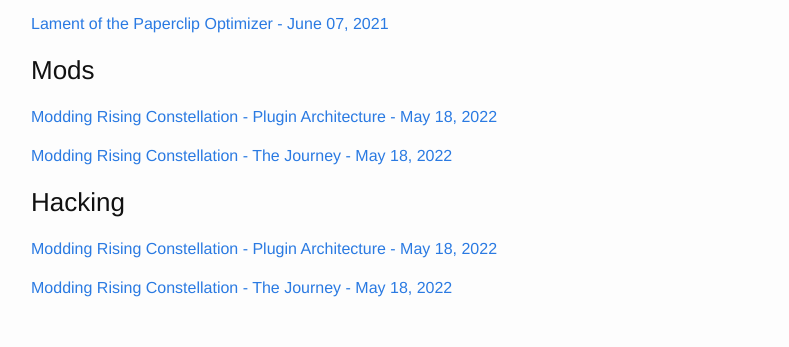
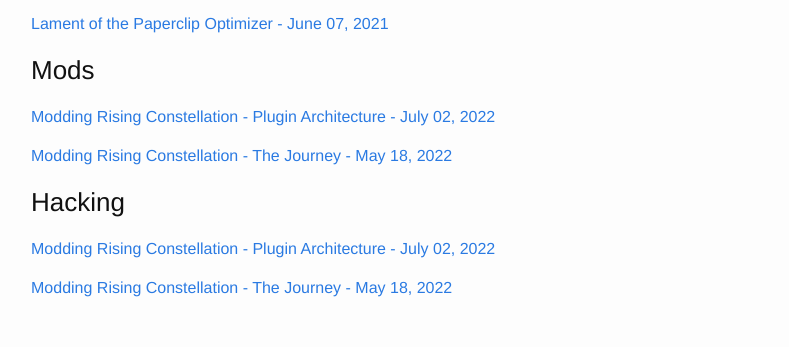
Before and after one commit to grnt426/grnt426.github.io, a Jekyll site: the page built from categories.html, in a window 1280 px wide and 900 px high, scrolled down 7242 px. Shown: the part 362-709 px from the top of the window, without its empty margins (239-1028 px from the left). Built offline with Jekyll 4.4.1, drawn with Linux system fonts in a browser that asks for light colours; some of the changed text lies outside the part shown.

Commit message:
Fixing the date.

```diff
--- a/_posts/2022-07-02-modding-rising-constellation-2.markdown
+++ b/_posts/2022-07-02-modding-rising-constellation-2.markdown
@@ -1,7 +1,7 @@
 ---
 layout: post
 title:  "Modding Rising Constellation - Plugin Architecture"
-date:   2022-05-18
+date:   2022-07-02
 categories: programming mods hacking
 ---
 
```
